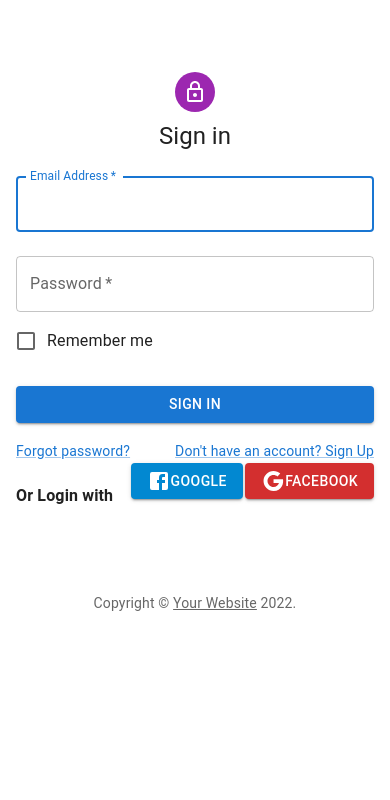
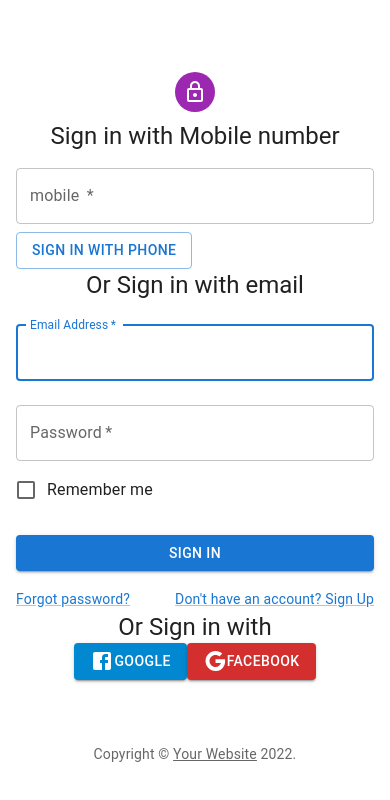
Before and after one commit to kdbisen/FarmRoom, a React (Create React App) app: page /login in a window 390 px wide. Shown: the top 800 px of the page. Built offline with nearby package versions, Linux system fonts and the light colour scheme.

Commit message:
Mobile number authentication

```diff
--- a/src/authsite/AuthAppBar/AuthAppBar.tsx
+++ b/src/authsite/AuthAppBar/AuthAppBar.tsx
@@ -44,7 +44,6 @@ const AuthAppBar = () => {
                 // An error happened.
             });
         }
-
         setAnchorElUser(null);
     };
 
--- a/src/index.tsx
+++ b/src/index.tsx
@@ -15,6 +15,14 @@ import SignIn from "./publicsite/SignIn/SignIn";
 const root = ReactDOM.createRoot(
   document.getElementById('root') as HTMLElement
 );
+
+declare global {
+    interface Window {
+        recaptchaVerifier: any;
+        confirmationResult: any;
+    }
+}
+
 root.render(
   <React.StrictMode>
       <BrowserRouter>
--- a/src/publicsite/SignIn/SignIn.tsx
+++ b/src/publicsite/SignIn/SignIn.tsx
@@ -18,16 +18,15 @@ import {
     getAuth,
     GoogleAuthProvider,
     signInWithEmailAndPassword,
-    signInWithPopup
+    signInWithPopup,
+    signInWithPhoneNumber,
+    RecaptchaVerifier
 } from "firebase/auth";
 import { createTheme, ThemeProvider } from '@mui/material/styles';
 import {Auth} from "@firebase/auth";
 import {app} from "../../authentication/firebase";
 import {useNavigate} from "react-router-dom";
-
-/*import {getAuth, GoogleAuthProvider,FacebookAuthProvider, signInWithPopup} from "firebase/auth";
-import {Auth} from "@firebase/auth";
-import {app} from "../../authentication/firebase";*/
+import {useState} from "react";
 
 function Copyright(props: any) {
     return (
@@ -46,6 +45,53 @@ const theme = createTheme();
 
 export default function SignIn() {
     let navigate = useNavigate();
+    const auth = getAuth();
+    const[sentOtp, setSendOtp] = useState<any>()
+    const[mobile, setMobile] = useState<any>()
+    const[code, setCode] = useState<any>()
+
+    // This function runs when the 'sign-in-button' is clicked
+    // Takes the value from the 'phoneNumber' input and sends SMS to that phone number
+    function submitPhoneNumberAuth() {
+        window.recaptchaVerifier = new RecaptchaVerifier('sign-in-button', {
+            'size': 'invisible',
+            'callback': (response: any) => {
+                console.log(response)
+                setSendOtp(true)
+                // reCAPTCHA solved, allow signInWithPhoneNumber.
+                //onSignInSubmit();
+            }
+        }, auth);
+
+        var appVerifier = window.recaptchaVerifier;
+         signInWithPhoneNumber(auth, mobile, appVerifier)
+            .then(function(confirmationResult) {
+                window.confirmationResult = confirmationResult;
+                console.log(confirmationResult);
+            })
+            .catch(function(error) {
+                console.log(error);
+            });
+    }
+
+    // This function runs when the 'confirm-code' button is clicked
+    // Takes the value from the 'code' input and submits the code to verify the phone number
+    // Return a user object if the authentication was successful, and auth is complete
+    function submitPhoneNumberAuthCode() {
+        window.confirmationResult.confirm(code).then((result: any) => {
+            // User signed in successfully.
+            console.log(result)
+            const user = result.user;
+            navigate(`/home`);
+            localStorage.setItem('user', JSON.stringify(user))
+            // ...
+        }).catch((error: any) => {
+            console.log(error)
+            // User couldn't sign in (bad verification code?)
+            // ...
+        });
+    }
+
 
     const handleSubmit = (event: React.FormEvent<HTMLFormElement>) => {
         event.preventDefault();
@@ -54,18 +100,12 @@ export default function SignIn() {
             email: data.get('email'),
             password: data.get('password'),
         });
-
-
-
-
         const auth: Auth = getAuth(app );
-
         signInWithEmailAndPassword(auth, data.get('email')+'', data.get('password')+'')
             .then((userCredential) => {
                 // Signed in
                 const user = userCredential.user;
                 navigate(`/home`);
-
                 localStorage.setItem('user', JSON.stringify(userCredential.user))
                 // ...
             })
@@ -73,7 +113,6 @@ export default function SignIn() {
                 const errorCode = error.code;
                 const errorMessage = error.message;
             });
-
     };
 
     function siginUsing()  {
@@ -89,10 +128,7 @@ export default function SignIn() {
                 const user = result.user;
                 console.log(token);
                 console.log(user);
-
-
                 navigate(`/home`);
-
                 localStorage.setItem('user', JSON.stringify(user))
                 // ...
             }).catch((error) => {
@@ -116,11 +152,8 @@ export default function SignIn() {
                 console.log(result)
                 // The signed-in user info.
                 const user = result.user;
-
                 navigate(`/home`);
-
                 localStorage.setItem('user', JSON.stringify(user))
-
                 // // This gives you a Facebook Access Token. You can use it to access the Facebook API.
                 // const credential = FacebookAuthProvider.credentialFromResult(result);
                 // const accessToken = credential.accessToken;
@@ -157,8 +190,49 @@ export default function SignIn() {
                         <LockOutlinedIcon />
                     </Avatar>
                     <Typography component="h1" variant="h5">
-                        Sign in
+                        Sign in with Mobile number
                     </Typography>
+
+                    <Box>
+                        <TextField
+                            margin="normal"
+                            required
+                            fullWidth
+                            id="mobile"
+                            label="mobile "
+                            name="mobile"
+                            autoComplete="mobile"
+                            autoFocus
+                            disabled={sentOtp}
+                            onChange={event => {setMobile(event.currentTarget.value)}}
+                        />
+
+                        {sentOtp && <TextField
+                            margin="normal"
+                            required
+                            fullWidth
+                            id="code"
+                            label="code "
+                            name="code"
+                            autoComplete="code"
+                            autoFocus
+                            onChange={event => {setCode(event.currentTarget.value)}}
+                        /> }
+
+                        <Button id="sign-in-button"   disabled={sentOtp}    variant="outlined" onClick={submitPhoneNumberAuth}>
+                            SIGN IN WITH PHONE
+                        </Button>
+                        {sentOtp && <Button id="confirm-code"      variant="outlined" onClick={submitPhoneNumberAuthCode}>
+                            ENTER CODE
+                        </Button>
+                        }
+                        <div id="recaptcha-container"></div>
+                    </Box>
+
+                    <Typography component="h1" variant="h5">
+                        Or Sign in with email
+                    </Typography>
+
                     <Box component="form" onSubmit={handleSubmit} noValidate sx={{ mt: 1 }}>
                         <TextField
                             margin="normal"
@@ -205,19 +279,25 @@ export default function SignIn() {
                             </Grid>
                         </Grid>
 
+                    </Box>
+
+                    <Typography component="h1" variant="h5">
+                        Or Sign in with
+                    </Typography>
+                        <Box>
                             <Grid container>
-                            <Grid item xs>
-                                <h4>Or Login with</h4>
+
+                                <Grid item  >
+                                    <Button color="info" variant="contained" onClick={siginUsing}><FacebookIcon />Google </Button>
                                 </Grid>
                                 <Grid item xs>
-                                <Button color="info" variant="contained" onClick={siginUsing}><FacebookIcon />Google </Button>
+
                                 </Grid>
                                 <Grid item>
                                     <Button color="error"  variant="contained"onClick={siginUsingFb}><GoogleIcon />Facebook </Button>
                                 </Grid>
                             </Grid>
                         </Box>
-
                 </Box>
                 <Copyright sx={{ mt: 8, mb: 4 }} />
             </Container>
```
Lines whose indentation alone changed are shown as unchanged.
